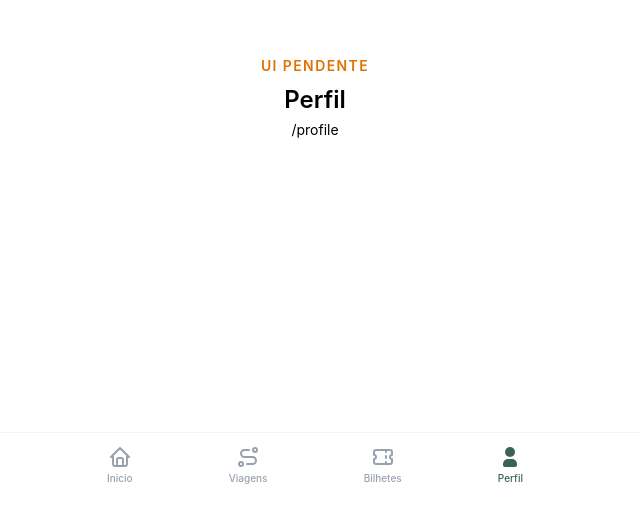
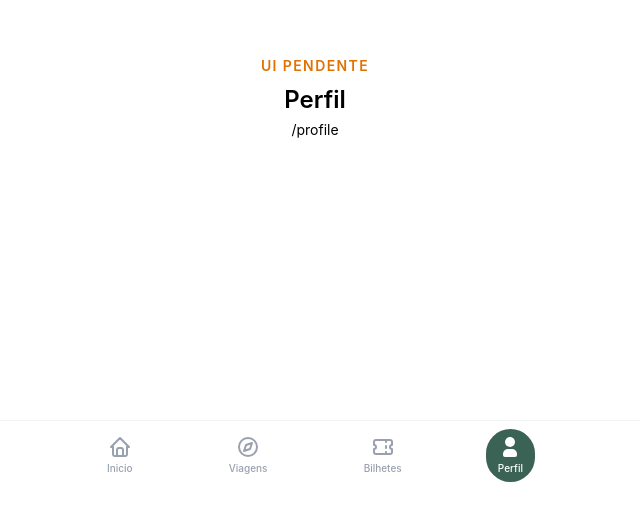
Before and after one commit to c-trip/c-trip-app, a React (Vite) app: page /profile in a window 1280 px wide. Shown: the part 302-824 px from the top of the page, without its empty margins (325-965 px from the left). Built offline with nearby package versions, Linux system fonts and the light colour scheme.

Commit message:
feat(tabbar): green pill background on active tab
- Active tab gets bg-green-gradient-end rounded-full
- White icon and label on active tab
- IconBrandSafari for Viagens (no filled variant available)
- Smooth transition-all animation

```diff
--- a/src/components/BottomTabBar.tsx
+++ b/src/components/BottomTabBar.tsx
@@ -2,8 +2,7 @@ import { useLocation, useNavigate } from 'react-router'
 import {
   IconHome,
   IconHomeFilled,
-  IconRoute,
-  IconRoute2,
+  IconBrandSafari,
   IconTicket,
   IconTicketFilled,
   IconUser,
@@ -12,7 +11,7 @@ import {
 
 const tabs = [
   { path: '/search', label: 'Inicio', icon: IconHome, iconActive: IconHomeFilled },
-  { path: '/bookings', label: 'Viagens', icon: IconRoute, iconActive: IconRoute2 },
+  { path: '/bookings', label: 'Viagens', icon: IconBrandSafari, iconActive: IconBrandSafari },
   { path: '/tickets', label: 'Bilhetes', icon: IconTicket, iconActive: IconTicketFilled },
   { path: '/profile', label: 'Perfil', icon: IconUser, iconActive: IconUserFilled },
 ]
@@ -24,7 +23,7 @@ export default function BottomTabBar() {
   const isActive = (path: string) => location.pathname === path
 
   return (
-    <nav className="fixed bottom-0 left-0 right-0 z-50 border-t border-gray-200/50 bg-white/80 backdrop-blur-xl safe-area-pb">
+    <nav className="fixed bottom-2 left-4 right-4 z-50 border-t border-gray-200/50 bg-white/80 backdrop-blur-xl safe-area-pb rounded-4xl">
       <div className="mx-auto flex max-w-lg items-center justify-around py-2">
         {tabs.map((tab) => {
           const active = isActive(tab.path)
@@ -34,12 +33,14 @@ export default function BottomTabBar() {
             <button
               key={tab.path}
               onClick={() => navigate(tab.path)}
-              className={`flex flex-col items-center gap-0.5 px-4 py-1 transition-colors ${
-                active ? 'text-green-gradient-end' : 'text-gray-400'
+              className={`flex flex-col items-center gap-0.5 rounded-full px-3 py-1.5 transition-all ${
+                active ? 'bg-green-gradient-end' : 'px-3 py-1.5'
               }`}
             >
-              <Icon className="h-6 w-6" />
-              <span className="text-[10px] font-medium">{tab.label}</span>
+              <Icon className={`h-6 w-6 ${active ? 'text-white' : 'text-gray-400'}`} />
+              <span className={`text-[10px] font-medium ${active ? 'text-white' : 'text-gray-400'}`}>
+                {tab.label}
+              </span>
             </button>
           )
         })}
```
